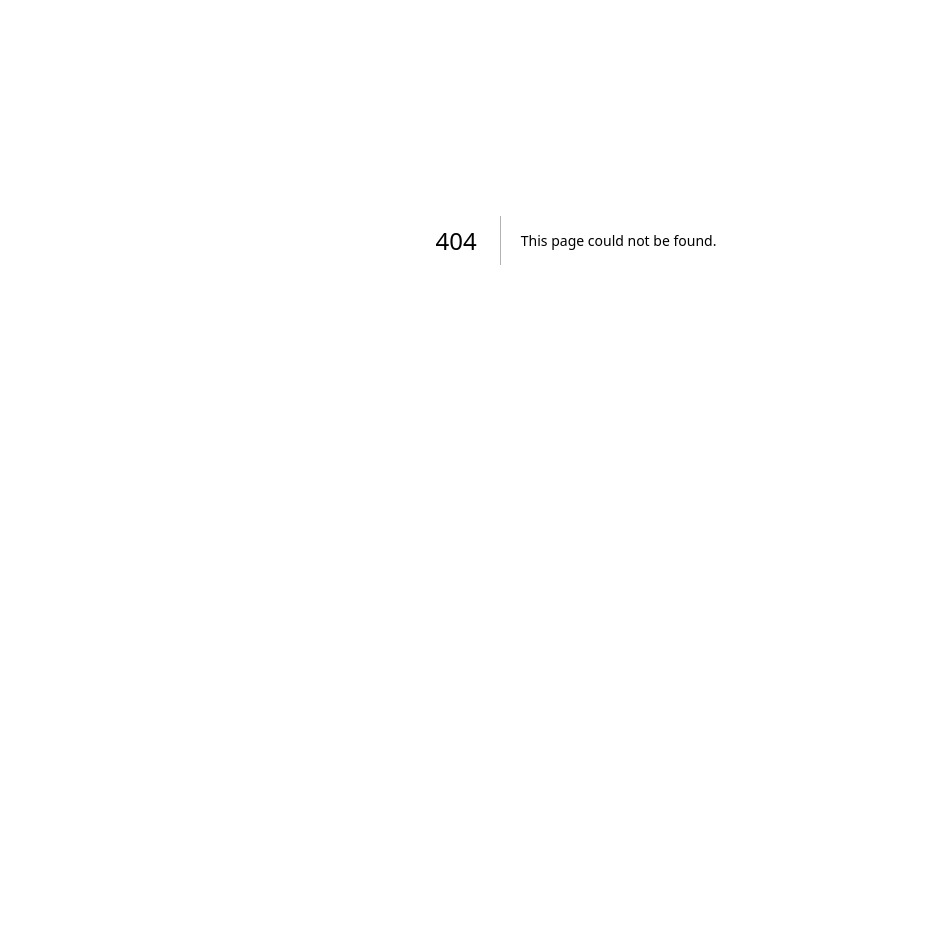
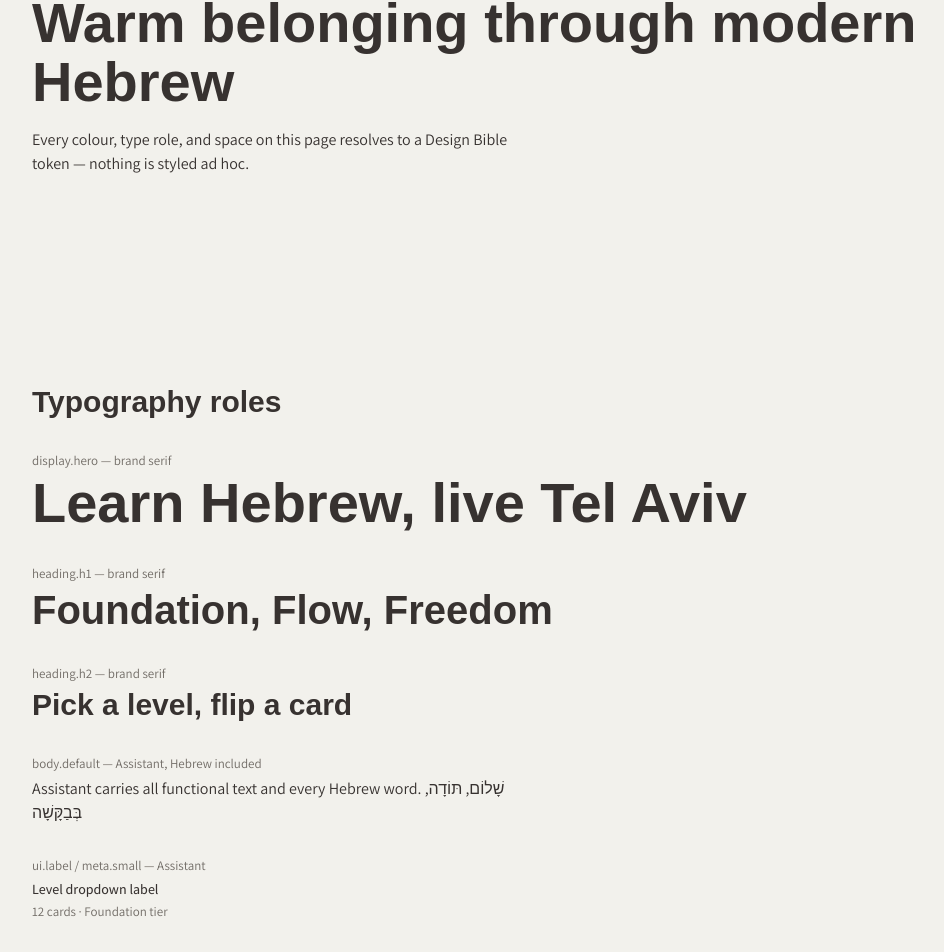
Before and after one commit to YofiAsi/citizen-cafe-assignment, a Next.js app: page /design in a window 1280 px wide. Before the commit this address had no page. Shown: the part 160-1112 px from the top of the page, without its empty margins (64-1008 px from the left). Before the commit the page ends 800 px from the top, so only its background shows below. Built offline with nearby package versions, Linux system fonts and the light colour scheme; a web font is replaced by a local one.

Commit message:
feat(app): add design system showcase page

```diff
--- /dev/null
+++ b/src/app/design/page.tsx
@@ -0,0 +1,222 @@
+import type { Metadata } from "next";
+import { Button } from "@/app/components/ui/button";
+import { Card } from "@/app/components/ui/card";
+import { Container } from "@/app/components/ui/container";
+import { Heading } from "@/app/components/ui/heading";
+import { Section } from "@/app/components/ui/section";
+import { Text } from "@/app/components/ui/text";
+import { cn } from "@/app/components/ui/cn";
+
+/* Temporary showcase of the 8a tokens + 8b primitives. Not part of the
+   product flow — remove or hide once the real pages land. */
+
+export const metadata: Metadata = {
+  title: "Design System — Citizen Café",
+  description: "Token and primitive showcase for the Citizen Café flashcards app.",
+};
+
+const brandSwatches = [
+  { name: "brand.yellow", fill: "bg-brand-yellow", on: "text-brand-charcoal" },
+  { name: "brand.charcoal", fill: "bg-brand-charcoal", on: "text-text-inverse" },
+  { name: "surface.base", fill: "bg-surface-base", on: "text-text-primary" },
+  { name: "surface.raised", fill: "bg-surface-raised", on: "text-text-primary" },
+  { name: "text.muted", fill: "bg-text-muted", on: "text-text-inverse" },
+  { name: "border.subtle", fill: "bg-border-subtle", on: "text-text-primary" },
+] as const;
+
+const levelSwatches = [
+  { name: "Red", fill: "bg-level-red", on: "text-level-red-on" },
+  { name: "Orange", fill: "bg-level-orange", on: "text-level-orange-on" },
+  { name: "Pink", fill: "bg-level-pink", on: "text-level-pink-on" },
+  { name: "Yellow", fill: "bg-level-yellow", on: "text-level-yellow-on" },
+  { name: "Light Blue", fill: "bg-level-light-blue", on: "text-level-light-blue-on" },
+  { name: "Blue", fill: "bg-level-blue", on: "text-level-blue-on" },
+  { name: "Lime", fill: "bg-level-lime", on: "text-level-lime-on" },
+  { name: "Green", fill: "bg-level-green", on: "text-level-green-on" },
+  { name: "Dark Green", fill: "bg-level-dark-green", on: "text-level-dark-green-on" },
+  { name: "Turquoise", fill: "bg-level-turquoise", on: "text-level-turquoise-on" },
+  { name: "Indigo", fill: "bg-level-indigo", on: "text-level-indigo-on" },
+  { name: "Purple", fill: "bg-level-purple", on: "text-level-purple-on" },
+] as const;
+
+function Swatch({ name, fill, on }: { name: string; fill: string; on: string }) {
+  return (
+    <div
+      className={cn(
+        "flex h-24 items-end rounded-sm border border-border-subtle p-sm",
+        fill,
+      )}
+    >
+      <span className={cn("font-sans text-meta", on)}>{name}</span>
+    </div>
+  );
+}
+
+function SpecimenLabel({ children }: { children: React.ReactNode }) {
+  return (
+    <Text variant="meta" as="p" className="mb-xs">
+      {children}
+    </Text>
+  );
+}
+
+export default function DesignPage() {
+  return (
+    <main>
+      {/* ------------------------------------------------ Hero / typography */}
+      <Section spacing="spacious">
+        <Container>
+          <Text variant="meta" as="p">
+            Milestone 8 · design system showcase
+          </Text>
+          <Heading variant="display" className="mt-sm animate-fade-up">
+            Warm belonging through modern Hebrew
+          </Heading>
+          <Text className="mt-md max-w-prose">
+            Every colour, type role, and space on this page resolves to a
+            Design Bible token — nothing is styled ad hoc.
+          </Text>
+        </Container>
+      </Section>
+
+      {/* ------------------------------------------------------- Type roles */}
+      <Section spacing="regular">
+        <Container>
+          <Heading variant="h2">Typography roles</Heading>
+          <div className="mt-lg flex flex-col gap-lg">
+            <div>
+              <SpecimenLabel>display.hero — brand serif</SpecimenLabel>
+              <Heading variant="display" as="p">
+                Learn Hebrew, live Tel Aviv
+              </Heading>
+            </div>
+            <div>
+              <SpecimenLabel>heading.h1 — brand serif</SpecimenLabel>
+              <Heading variant="h1" as="p">
+                Foundation, Flow, Freedom
+              </Heading>
+            </div>
+            <div>
+              <SpecimenLabel>heading.h2 — brand serif</SpecimenLabel>
+              <Heading variant="h2" as="p">
+                Pick a level, flip a card
+              </Heading>
+            </div>
+            <div>
+              <SpecimenLabel>body.default — Assistant, Hebrew included</SpecimenLabel>
+              <Text className="max-w-prose">
+                Assistant carries all functional text and every Hebrew word.{" "}
+                <span dir="rtl" lang="he">
+                  שָׁלוֹם, תּוֹדָה, בְּבַקָּשָׁה
+                </span>
+              </Text>
+            </div>
+            <div>
+              <SpecimenLabel>ui.label / meta.small — Assistant</SpecimenLabel>
+              <Text variant="label" as="p">
+                Level dropdown label
+              </Text>
+              <Text variant="meta" as="p" className="mt-xs">
+                12 cards · Foundation tier
+              </Text>
+            </div>
+          </div>
+        </Container>
+      </Section>
+
+      {/* ---------------------------------------------------------- Colours */}
+      <Section spacing="regular">
+        <Container>
+          <Heading variant="h2">Brand & surface colours</Heading>
+          <div className="mt-lg grid grid-cols-2 gap-md tablet:grid-cols-3 desktop:grid-cols-6">
+            {brandSwatches.map((swatch) => (
+              <Swatch key={swatch.name} {...swatch} />
+            ))}
+          </div>
+
+          <Heading variant="h2" className="mt-xl">
+            Level colours
+          </Heading>
+          <Text variant="meta" as="p" className="mt-xs">
+            Provisional values — final hexes land with taxonomy spec 4a. Each
+            fill pairs with an AA-checked on-colour.
+          </Text>
+          <div className="mt-lg grid grid-cols-2 gap-md tablet:grid-cols-4 desktop:grid-cols-6">
+            {levelSwatches.map((swatch) => (
+              <Swatch key={swatch.name} {...swatch} />
+            ))}
+          </div>
+        </Container>
+      </Section>
+
+      {/* ----------------------------------------------- Controls & surfaces */}
+      <Section spacing="regular">
+        <Container>
+          <Heading variant="h2">Buttons & cards</Heading>
+          <div className="mt-lg flex flex-wrap items-center gap-md">
+            <Button>Next card</Button>
+            <Button variant="secondary">Shuffle</Button>
+            <Button disabled>Disabled</Button>
+          </div>
+
+          <div className="mt-xl grid gap-lg tablet:grid-cols-2">
+            <Card interactive className="animate-fade-in">
+              <Text variant="meta">Foundation · Red</Text>
+              <p dir="rtl" lang="he" className="mt-sm font-sans text-h1">
+                שָׁלוֹם
+              </p>
+              <Text className="mt-sm">Hello / Peace</Text>
+            </Card>
+            <Card interactive className="animate-fade-up rounded-br-signature">
+              <Text variant="meta">Signature curve corner</Text>
+              <Text className="mt-sm max-w-prose">
+                The quarter-circle moment from the Bible, straight from the
+                radius token. Hover either card for the gentle lift — no
+                dramatic e-commerce motion.
+              </Text>
+            </Card>
+          </div>
+        </Container>
+      </Section>
+
+      {/* ------------------------------------------------ Dark rhythm band */}
+      <Section spacing="regular" className="bg-surface-dark">
+        <Container>
+          <Heading variant="h2" className="text-text-inverse">
+            Dark bands create pacing
+          </Heading>
+          <Text className="mt-md max-w-prose text-text-inverse">
+            Charcoal sections punctuate the warm off-white field — testimonial
+            strips and the footer will live on this surface.
+          </Text>
+          <Button className="mt-lg">Yellow stays the accent</Button>
+        </Container>
+      </Section>
+
+      {/* ---------------------------------------------------------- Spacing */}
+      <Section spacing="regular">
+        <Container>
+          <Heading variant="h2">Spacing scale</Heading>
+          <div className="mt-lg flex flex-col gap-sm">
+            {(
+              [
+                ["xs", "w-xs"],
+                ["sm", "w-sm"],
+                ["md", "w-md"],
+                ["lg", "w-lg"],
+                ["xl", "w-xl"],
+              ] as const
+            ).map(([name, width]) => (
+              <div key={name} className="flex items-center gap-md">
+                <Text variant="meta" className="w-lg">
+                  {name}
+                </Text>
+                <div className={cn("h-4 rounded-sm bg-brand-yellow", width)} />
+              </div>
+            ))}
+          </div>
+        </Container>
+      </Section>
+    </main>
+  );
+}
--- a/src/app/page.tsx
+++ b/src/app/page.tsx
@@ -1,3 +1,4 @@
+import Link from "next/link";
 import { Button } from "@/app/components/ui/button";
 import { Card } from "@/app/components/ui/card";
 import { Container } from "@/app/components/ui/container";
@@ -30,6 +31,12 @@ export default function Home() {
             <Button>Next</Button>
             <Button variant="secondary">Shuffle</Button>
           </div>
+
+          <Text variant="meta" as="p" className="mt-xl">
+            <Link href="/design" className="underline hover:text-text-primary">
+              Design system showcase →
+            </Link>
+          </Text>
         </Container>
       </Section>
     </main>
```
